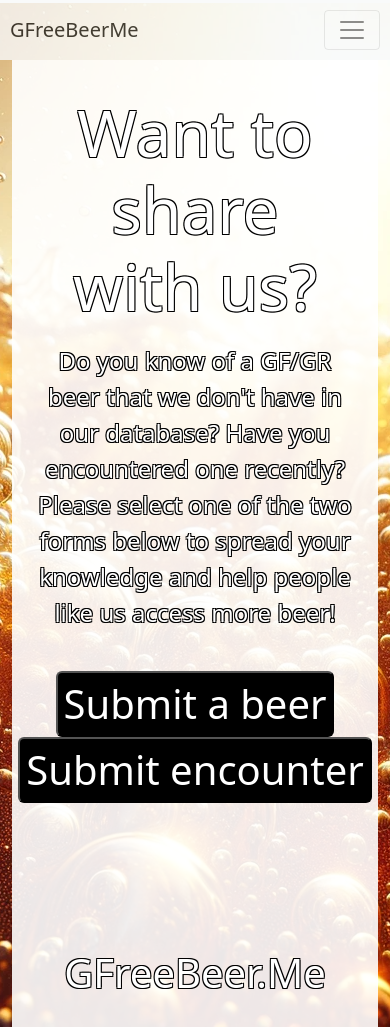
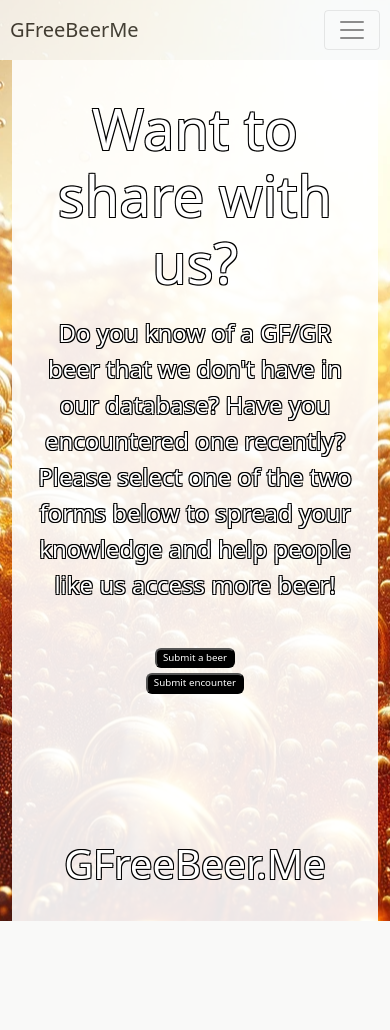
Before and after one commit to alexgarnett/GFreeBeerMe, a Flask app: page /contribute in a window 390 px wide. After the commit the page ends 921 px from the top, so only its background shows below. Run offline with Flask 3, Linux system fonts and the light colour scheme.

Commit message:
More asthetic changes to create responsive layout

```diff
--- a/src/app/static/css/style.css
+++ b/src/app/static/css/style.css
@@ -70,7 +70,7 @@ input[type=radio] {
 @media (max-width: 1180px)
  {
     h1 {
-        font-size: 64px;
+        font-size: 56px;
     }
 
     h2 {
@@ -88,4 +88,8 @@ input[type=radio] {
     p2 {
         font-size: 20px;
     }
+
+    body {
+        background-size: cover;
+    }
  }
--- a/src/app/templates/about.html
+++ b/src/app/templates/about.html
@@ -1,7 +1,6 @@
 {% extends 'base.html' %}
 
 {% block content %}
-    <div class="container" style="padding: 15px;">
     <p style="color: black; text-shadow: 0px 0px 0 #000, 0px 0px 0 #000, 0px 0px 0 #000, 0px 0px 0 #000;">
         This page is dedicated to helping the gluten-less people of the world find
         beer they can drink.
@@ -21,5 +20,4 @@
         <br>
         <a href="https://en.wikipedia.org/wiki/Gluten-free_beer">Wikipedia: Gluten-free beer</a>
     </p>
-    </div>
 {% endblock %}
--- a/src/app/templates/contribute_page.html
+++ b/src/app/templates/contribute_page.html
@@ -12,12 +12,12 @@
             <div class="col-lg-1"></div>
             <div class="col-lg-5" style="margin:auto;display:flex;align-items:center;justify-content:center;">
                 <form action="{{ url_for('contribute_beer_page') }}">
-                    <input type="submit" value="Submit a beer" style="background-color:black;color:white;border-radius:6px;font-size:40px;"/>
+                    <input type="submit" value="Submit a beer" style="background-color:black;color:white;border-radius:6px;font-size:2.5vw;"/>
                 </form>
             </div>
             <div class="col-lg-5" style="margin:auto;display:flex;align-items:center;justify-content:center;">
                 <form action="{{ url_for('contribute_encounter_page') }}">
-                    <input type="submit" value="Submit encounter" style="background-color:black;color:white;border-radius:6px;font-size:40px;"/>
+                    <input type="submit" value="Submit encounter" style="background-color:black;color:white;border-radius:6px;font-size:2.5vw;"/>
                 </form>
             </div>
             <div class="col-lg-1"></div>
--- a/src/app/templates/search_page.html
+++ b/src/app/templates/search_page.html
@@ -5,9 +5,9 @@
     <br>
     <form action="{{ url_for('search_results') }}" method="post" style="color:white;font-size:32px;text-shadow:-1px 1px 0 #000,1px 1px 0 #000,1px -1px 0 #000,-1px -1px 0 #000;">
         <label for="name">Beer name:</label><br>
-        <input type="text" id="name" name="name" placeholder="Redbridge" required><br><br>
+        <input type="text" id="name" name="name" placeholder="Redbridge" style="font-size:2vw;" required><br><br>
         <label for="manufacturer">Beer manufacturer:</label><br>
-        <input type="text" id="manufacturer" name="manufacturer" placeholder="Anheuser-Busch" required><br><br>
+        <input type="text" id="manufacturer" name="manufacturer" placeholder="Anheuser-Busch" style="font-size:2vw;" required><br><br>
         <input type="submit" value="Submit" style="background-color:black;color:white;border-radius:6px;font-size:20px;">
     </form>
 {% endblock %}
```
Lines whose indentation alone changed are shown as unchanged.
